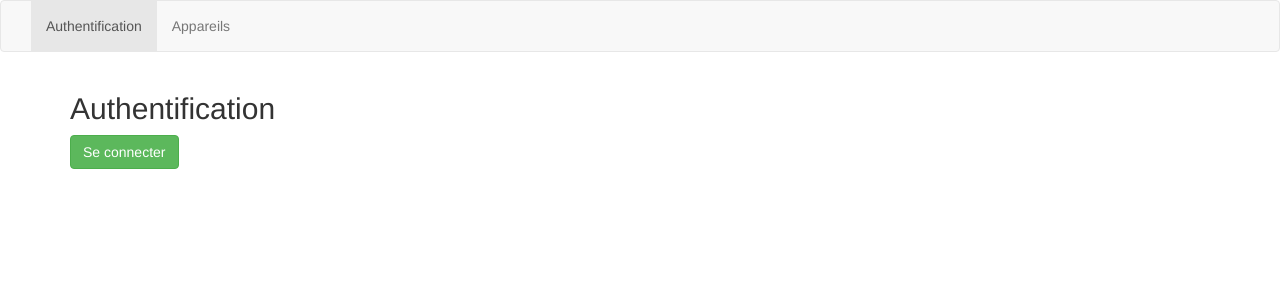
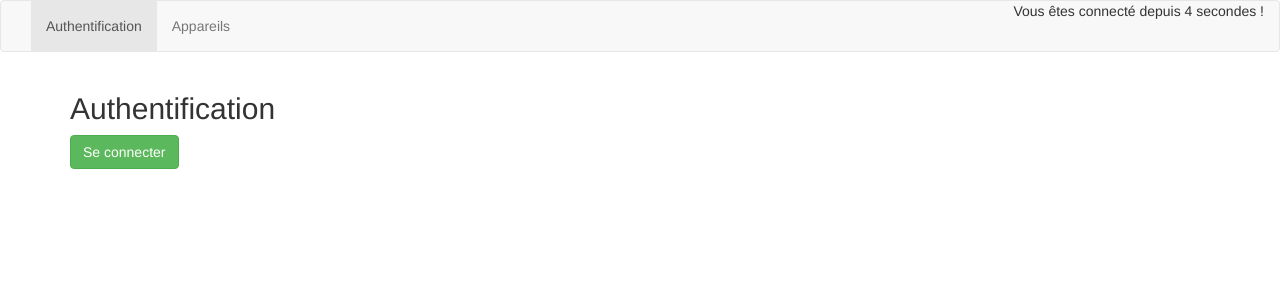
Before and after one commit to jordan62300/angular-first-project, an Angular app: page /auth in a window 1280 px wide. Shown: the top 300 px of the page. Built offline with nearby package versions, Linux system fonts and the light colour scheme.

Commit message:
ajout de l'observable comptant les secondes

```diff
--- a/package.json
+++ b/package.json
@@ -22,7 +22,7 @@
     "@angular/router": "^6.1.0",
     "bootstrap": "^3.3.7",
     "core-js": "^2.5.4",
-    "rxjs": "~6.2.0",
+    "rxjs": "^6.2.2",
     "zone.js": "~0.8.26"
   },
   "devDependencies": {
--- a/src/app/app.component.html
+++ b/src/app/app.component.html
@@ -5,6 +5,9 @@
         <li routerLinkActive="active"><a  routerLink="auth">Authentification</a></li>
         <li routerLinkActive="active"><a routerLink="appareils">Appareils</a></li>
       </ul>
+      <div class="navbar-right">
+        <p>Vous êtes connecté depuis {{ secondes }} secondes !</p>
+    </div>
     </div>
   </div>
 </nav>
--- a/src/app/app.component.ts
+++ b/src/app/app.component.ts
@@ -1,12 +1,37 @@
 import { Component,OnInit } from '@angular/core';
 import { AppareilService } from './services/appareil.Service';
+import { Observable, Subject } from 'rxjs';
+import { interval } from 'rxjs';
+import { map, filter, scan } from 'rxjs/operators';
 
 @Component({
   selector: 'app-root',
   templateUrl: './app.component.html',
   styleUrls: ['./app.component.scss']
 })
-export class AppComponent {
+
+
+export class AppComponent implements OnInit{
+
+  secondes: number;
+
+  ngOnInit() {
+    const counter = interval(1000);
+
+    counter.subscribe(
+      (value) => {
+        this.secondes = value;
+      },
+      (error) => {
+        console.log('an error occured ! : ' + error)
+      },
+      () => {
+        console.log('Observable complete!');
+      }
+    )
+
+  }
+
 
 
 
```
Also changed, not shown: 1 other file (tests, documents, lock files or other folders).
